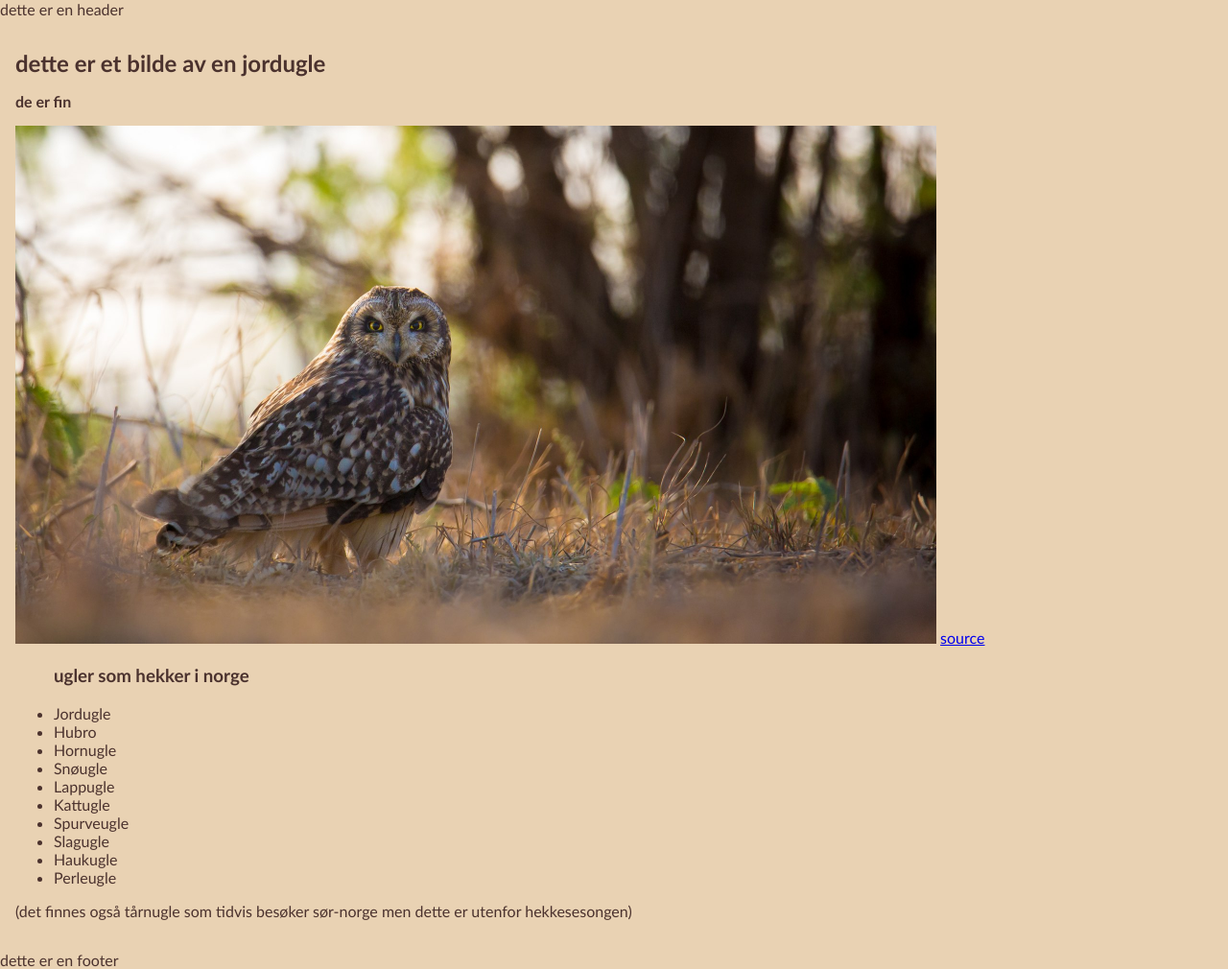
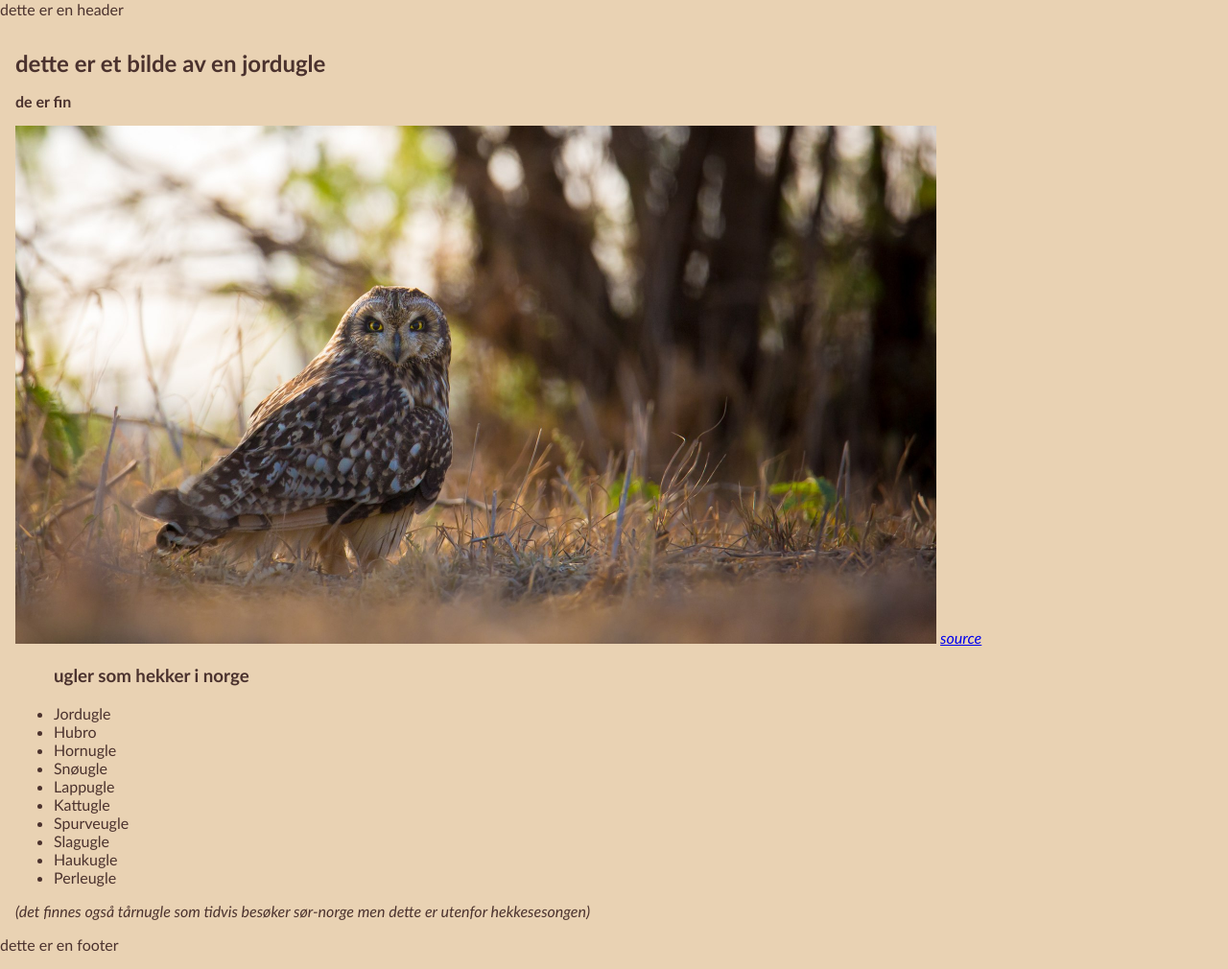
Before and after one commit to tomekoder/oppgave1, a website: page index.html in a window 1280 px wide. Shown: the whole page at 96% size. Drawn offline with Linux system fonts and the light colour scheme.

Commit message:
added italic

```diff
--- a/index.html
+++ b/index.html
@@ -29,7 +29,7 @@
       />
       <a
         href="https://en.wikipedia.org/wiki/File:Short_Eared_Owl_in_its_habitat.jpg#filelinks"
-        >source</a
+        ><i>source</i></a
       >
       <ul>
         <h3>ugler som hekker i norge</h3>
@@ -44,10 +44,11 @@
         <li>Haukugle</li>
         <li>Perleugle</li>
       </ul>
-      <p>
+      <i>
         (det finnes også tårnugle som tidvis besøker sør-norge men dette er
         utenfor hekkesesongen)
-      </p>
+      </i>
+
     </main>
     <footer>dette er en footer</footer>
   </body>
```
